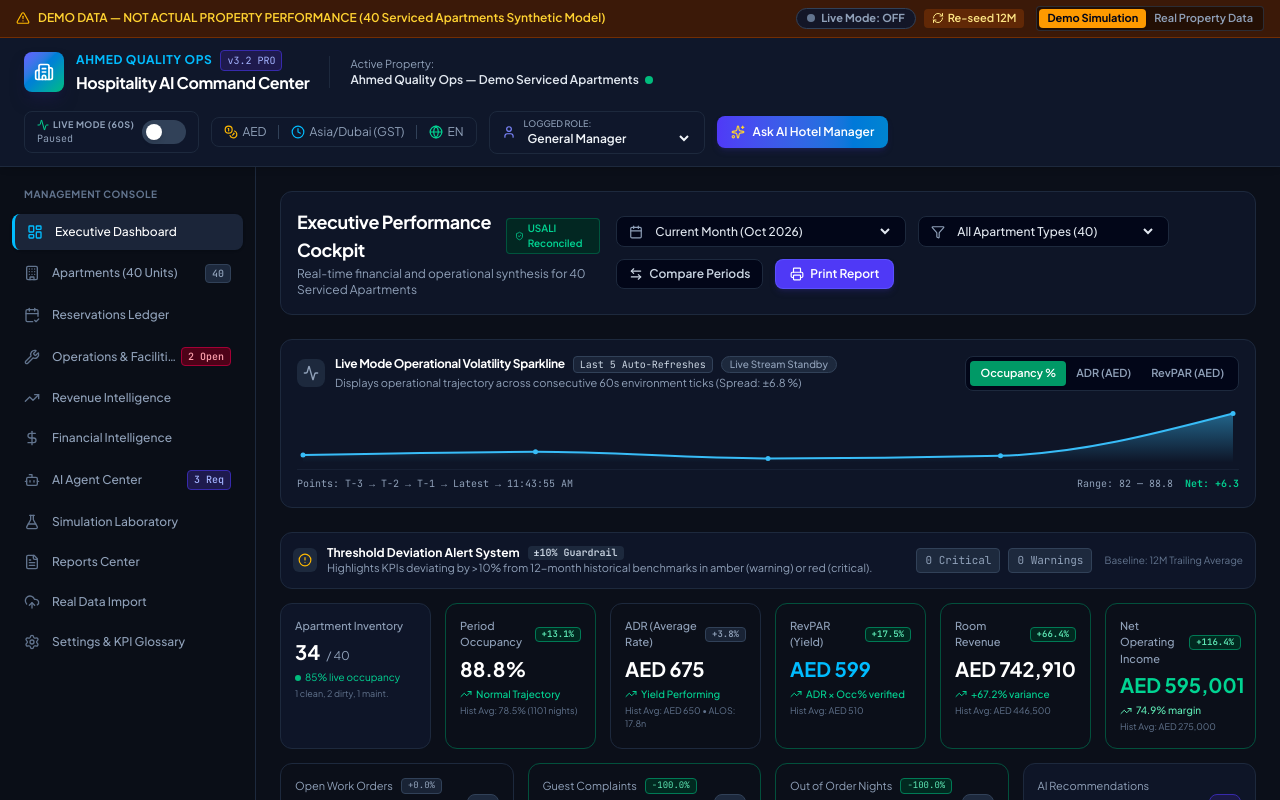
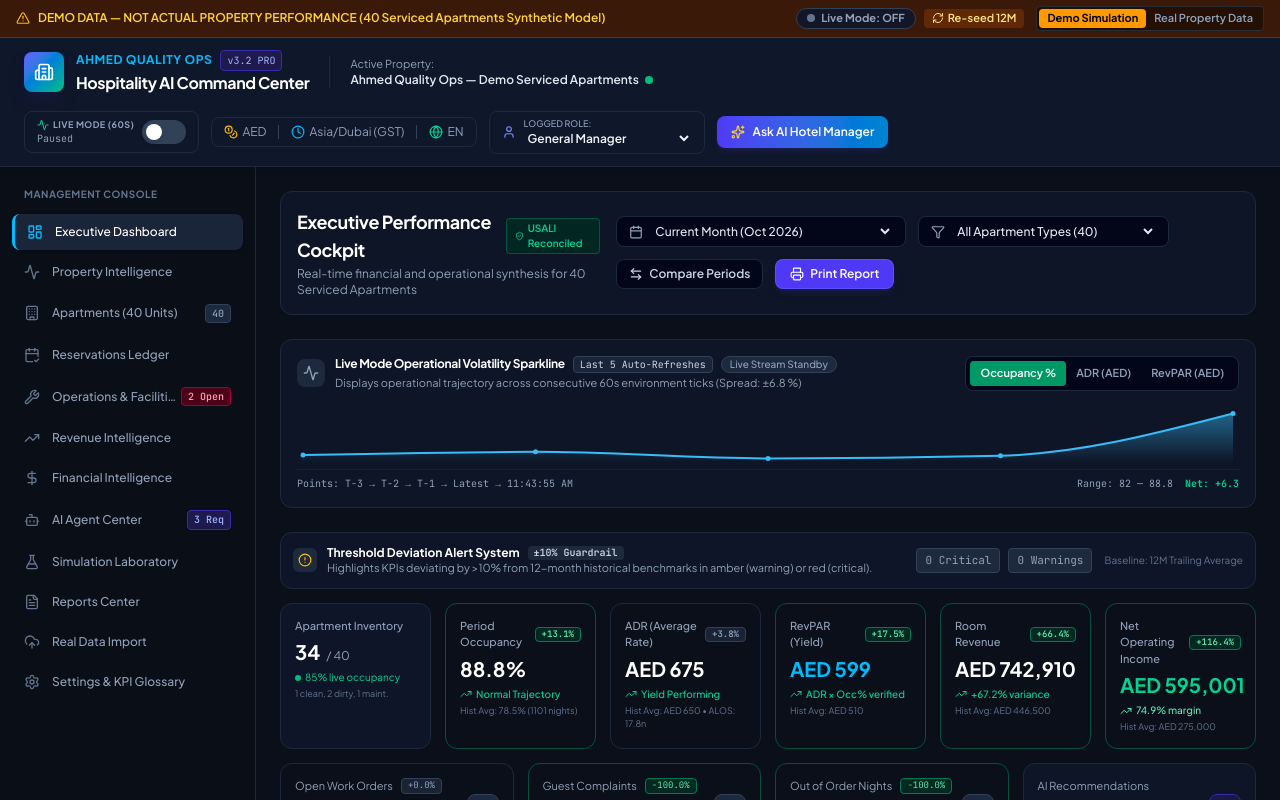
Before and after one commit to AhmedElshemyOps/Ahmed-Hotel-Appartment, a React (Vite) app: page / in a window 1280 px wide. Shown: the top 800 px of the page. Built offline with nearby package versions, Linux system fonts and the light colour scheme.

Commit message:
Add Property Intelligence navigation

```diff
--- a/src/components/Sidebar.tsx
+++ b/src/components/Sidebar.tsx
@@ -2,6 +2,7 @@ import React from 'react';
 import {
   LayoutDashboard,
   Building,
+  Activity,
   CalendarCheck2,
   Wrench,
   TrendingUp,
@@ -19,6 +20,7 @@ import { UserRole } from '../types';
 export type NavigationTab =
   | 'dashboard'
   | 'apartments'
+  | 'intelligence'
   | 'reservations'
   | 'operations'
   | 'revenue'
@@ -53,6 +55,7 @@ export const Sidebar: React.FC<SidebarProps> = ({
     category?: string;
   }[] = [
     { id: 'dashboard', label: 'Executive Dashboard', icon: LayoutDashboard },
+    { id: 'intelligence', label: 'Property Intelligence', icon: Activity },
     { id: 'apartments', label: 'Apartments (40 Units)', icon: Building, badge: '40' },
     { id: 'reservations', label: 'Reservations Ledger', icon: CalendarCheck2 },
     { id: 'operations', label: 'Operations & Facilities', icon: Wrench, badge: openCasesCount > 0 ? `${openCasesCount} Open` : undefined, badgeColor: 'bg-rose-950 text-rose-300 border-rose-800' },
```
